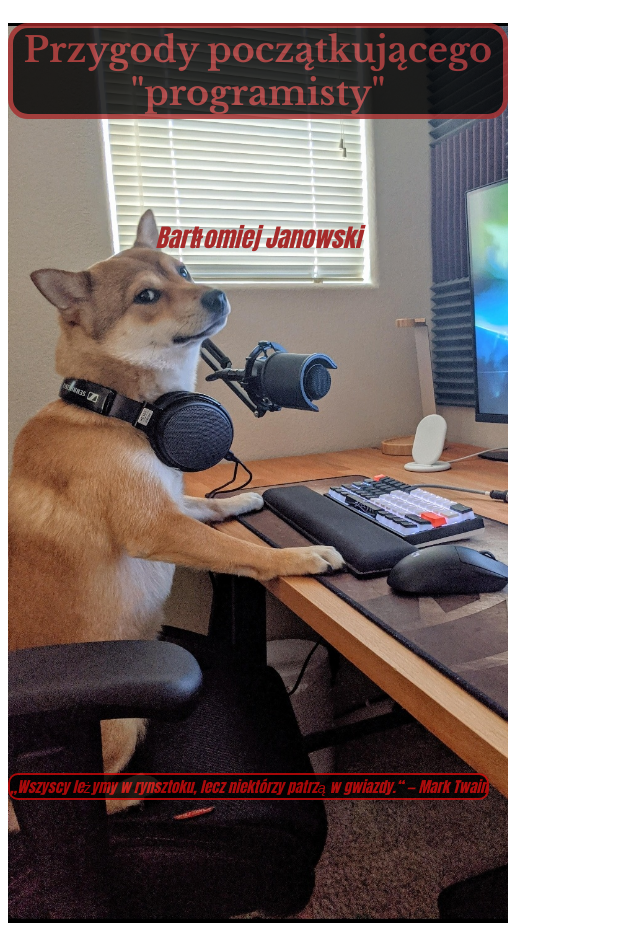
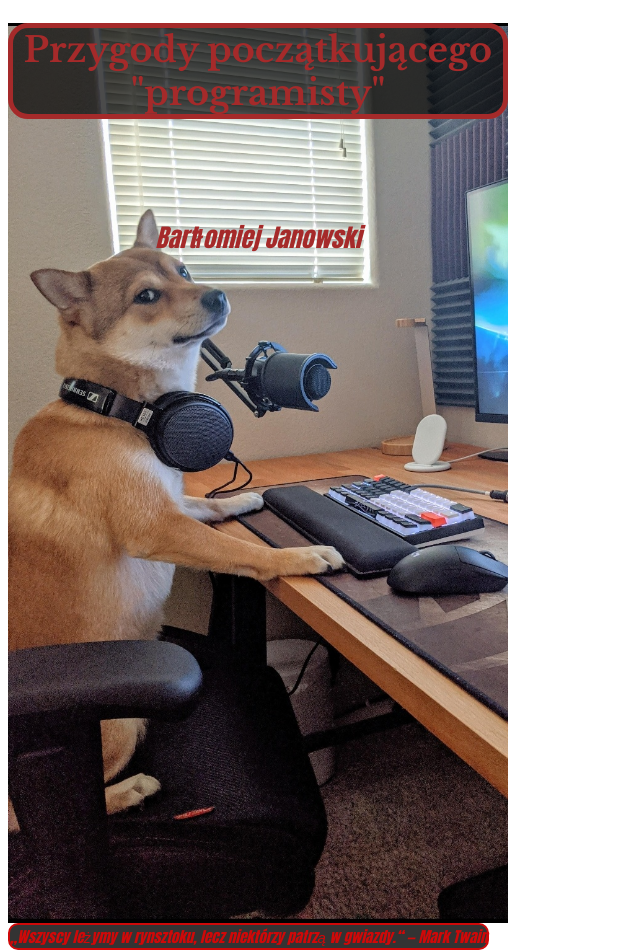
Before and after one commit to Janek1988r/Zadanie5, a plain HTML site: page index.html in a window 1280 px wide. Shown: the whole page, without its empty margins (0-640 px from the left). Drawn offline with nearby package versions, Linux system fonts and the light colour scheme.

Commit message:
Task finished v2

```diff
--- a/styles.css
+++ b/styles.css
@@ -11,7 +11,7 @@ h1{
     margin-bottom: 100px;
     font-size: 35px;
     font-family: 'Libre Baskerville', serif;
-    background-color: black;opacity:0.8;
+    background-color: rgba(0,0,0,0.7);
     color: brown;
     border-style: solid;
     border-width: 5px;
@@ -27,12 +27,12 @@ footer{
     font-style:italic;
     font-size: 15px;
     font-family: Impact, Haettenschweiler, 'Arial Narrow Bold', sans-serif;
-    background-color: rgb(0, 0, 0);opacity:0.8;
+    background-color: rgba(0, 0, 0,0.8);
     color: rgb(207, 9, 9);
     border-style: solid;
     border-width: 2px;
     border-radius: 10px;
-    position: fixed;
-    bottom:0px;
+    position: absolute;
+    bottom:-150px;
     text-align: center;
 }
```
